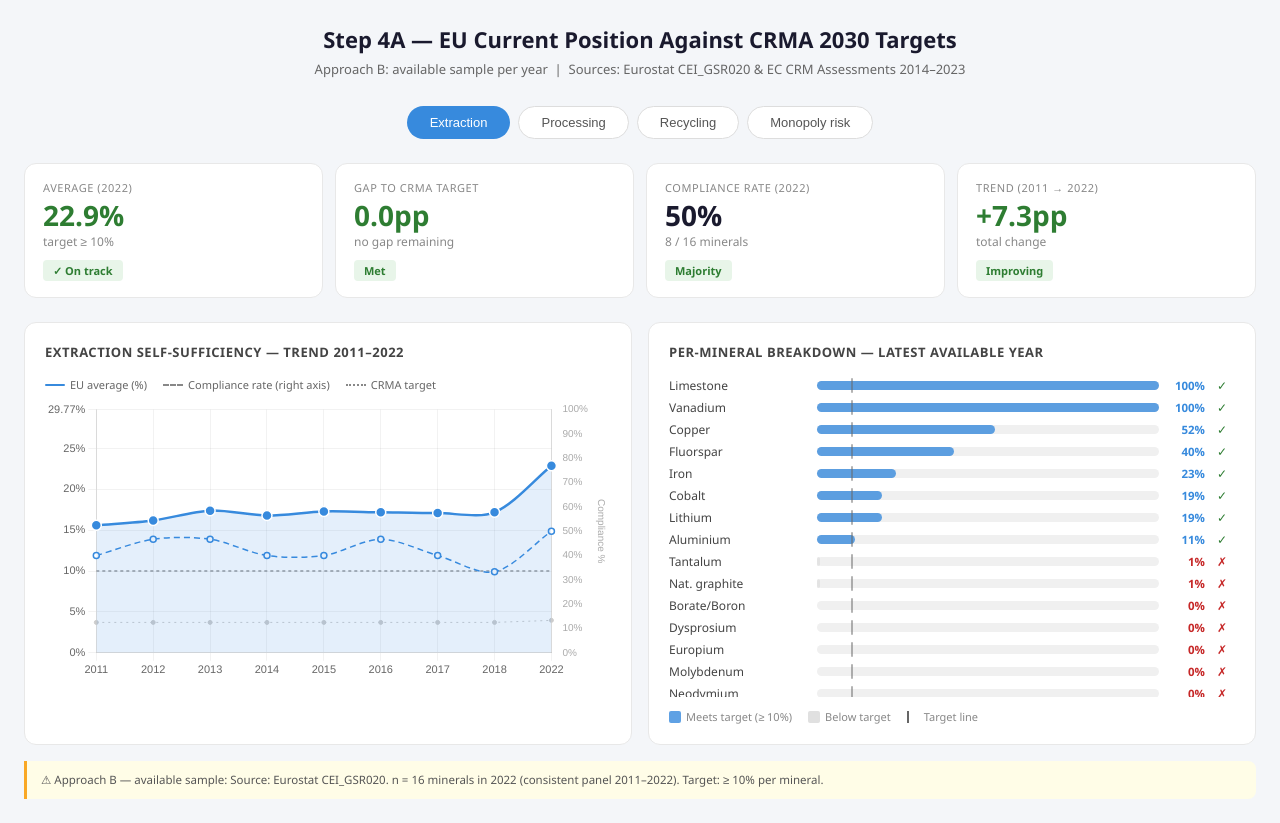
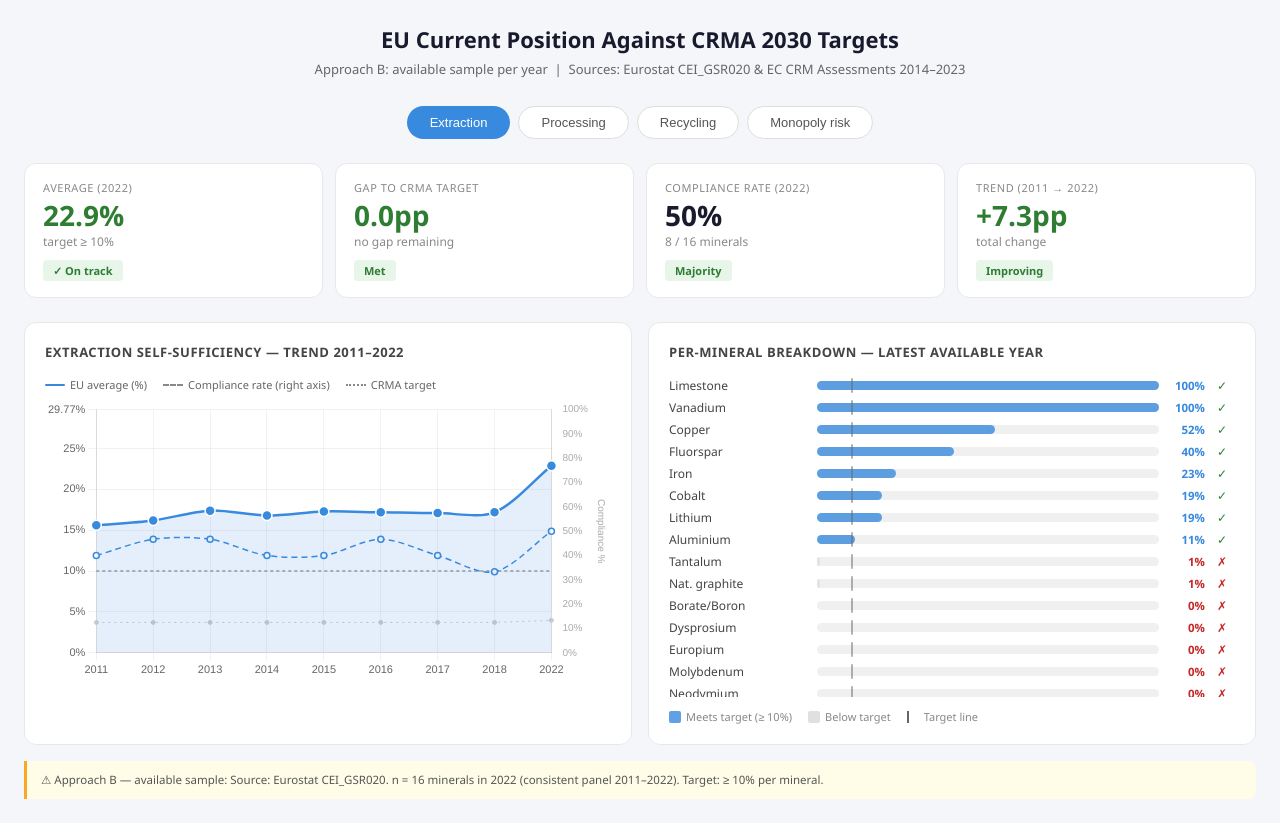
Before and after one commit to henryphuclh/4A-interractive, a plain HTML site: page index.html in a window 1280 px wide. Drawn offline with nearby package versions, Linux system fonts and the light colour scheme.

Commit message:
Update index.html
bỏ title 4A

```diff
--- a/index.html
+++ b/index.html
@@ -230,7 +230,7 @@
 <body>
 
 <div class="page-header">
-  <h1>Step 4A — EU Current Position Against CRMA 2030 Targets</h1>
+  <h1>EU Current Position Against CRMA 2030 Targets</h1>
   <p>Approach B: available sample per year &nbsp;|&nbsp; Sources: Eurostat CEI_GSR020 &amp; EC CRM Assessments 2014–2023</p>
 </div>
 
```
